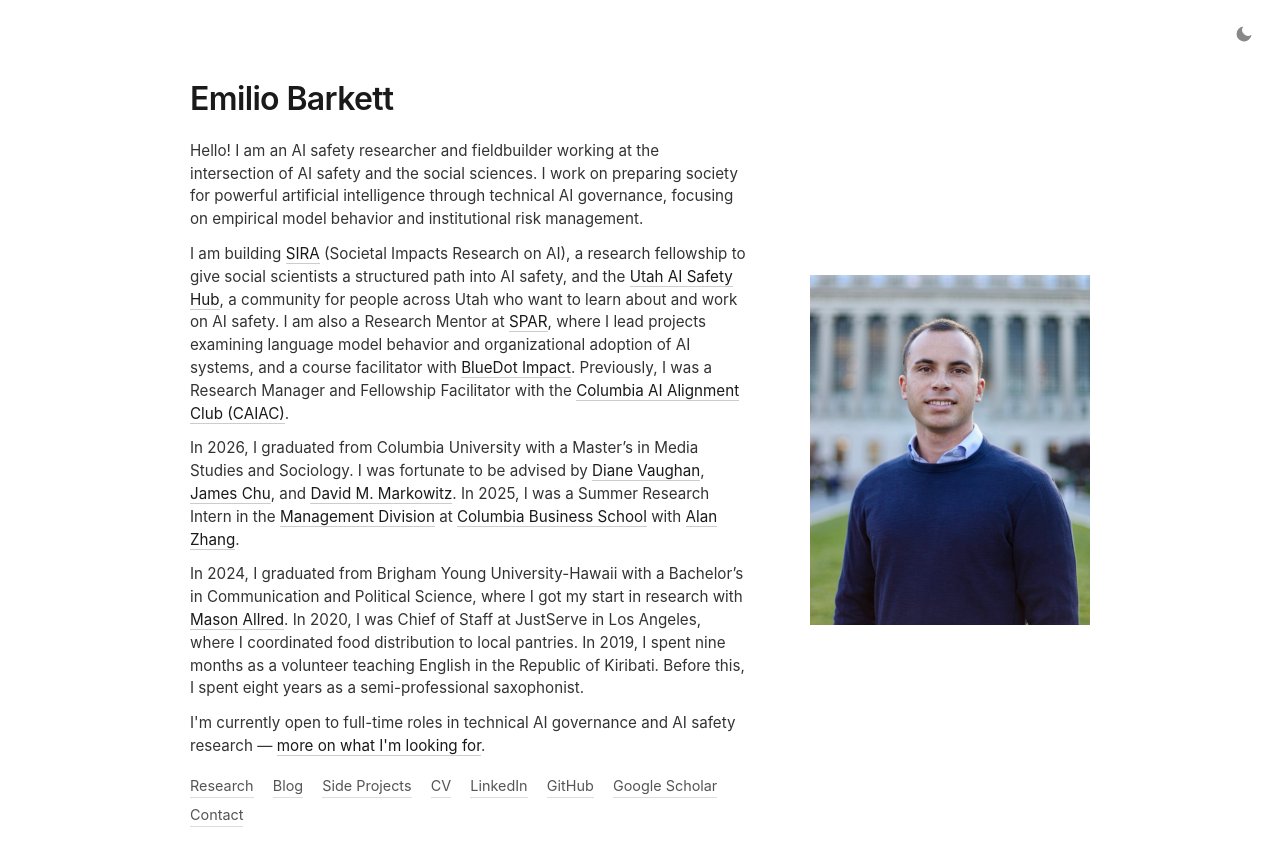
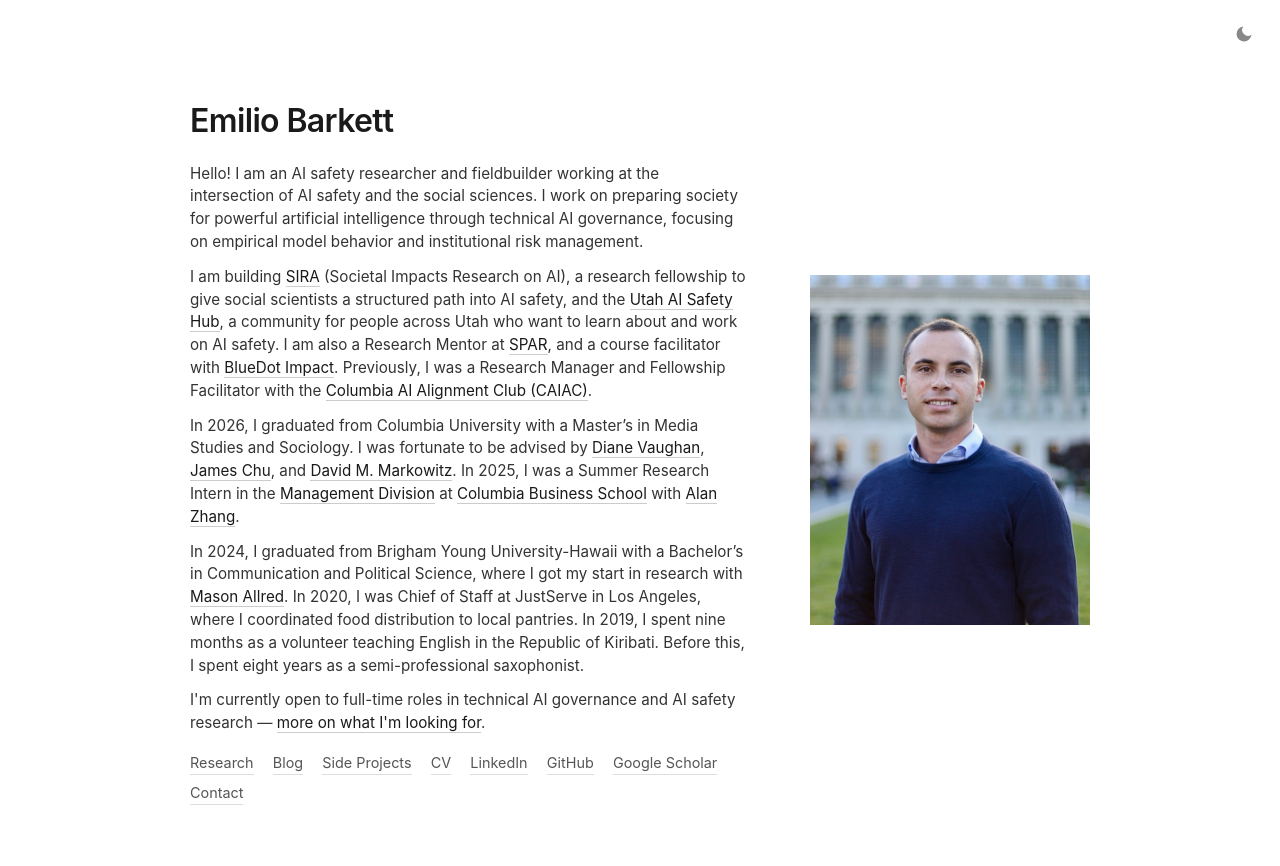
Before and after one commit to EmilioBarkett/emiliobarkett.github.io, a Jekyll site: the page built from index.html, in a window 1280 px wide and 900 px high. Shown: the top 866 px of the window. Built offline with Jekyll 4.4.1, drawn with Linux system fonts in a browser that asks for light colours.

Commit message:
Trim SPAR description from bio

```diff
--- a/index.html
+++ b/index.html
@@ -8,7 +8,7 @@ description: "Emilio Barkett is an AI safety researcher and fieldbuilder working
     <div class="details">
       <h1>Emilio Barkett</h1>
         <p>Hello! I am an AI safety researcher and fieldbuilder working at the intersection of AI safety and the social sciences. I work on preparing society for powerful artificial intelligence through technical AI governance, focusing on empirical model behavior and institutional risk management.</p>
-        <p>I am building <a href="https://sirafellowship.org/" target="_blank" rel="noopener">SIRA</a> (Societal Impacts Research on AI), a research fellowship to give social scientists a structured path into AI safety, and the <a href="https://utahaisafety.org/" target="_blank" rel="noopener">Utah AI Safety Hub</a>, a community for people across Utah who want to learn about and work on AI safety. I am also a Research Mentor at <a href="https://sparai.org/" target="_blank" rel="noopener">SPAR</a>, where I lead projects examining language model behavior and organizational adoption of AI systems, and a course facilitator with <a href="https://bluedot.org/" target="_blank" rel="noopener">BlueDot Impact</a>. Previously, I was a Research Manager and Fellowship Facilitator with the <a href="https://www.cualignment.org/" target="_blank" rel="noopener">Columbia AI Alignment Club (CAIAC)</a>.</p>
+        <p>I am building <a href="https://sirafellowship.org/" target="_blank" rel="noopener">SIRA</a> (Societal Impacts Research on AI), a research fellowship to give social scientists a structured path into AI safety, and the <a href="https://utahaisafety.org/" target="_blank" rel="noopener">Utah AI Safety Hub</a>, a community for people across Utah who want to learn about and work on AI safety. I am also a Research Mentor at <a href="https://sparai.org/" target="_blank" rel="noopener">SPAR</a>, and a course facilitator with <a href="https://bluedot.org/" target="_blank" rel="noopener">BlueDot Impact</a>. Previously, I was a Research Manager and Fellowship Facilitator with the <a href="https://www.cualignment.org/" target="_blank" rel="noopener">Columbia AI Alignment Club (CAIAC)</a>.</p>
         <p>In 2026, I graduated from Columbia University with a Master’s in Media Studies and Sociology. I was fortunate to be advised by <a href="https://sociology.columbia.edu/content/diane-vaughan" target="_blank" rel="noopener">Diane Vaughan</a>, <a href="https://jchu1225.github.io/" target="_blank" rel="noopener">James Chu</a>, and <a href="https://www.davidmarkowitz.org/" target="_blank" rel="noopener">David M. Markowitz</a>. In 2025, I was a Summer Research Intern in the <a href="https://business.columbia.edu/faculty/divisions/management/phd" target="_blank" rel="noopener">Management Division</a> at <a href="https://business.columbia.edu/" target="_blank" rel="noopener">Columbia Business School</a> with <a href="https://business.columbia.edu/faculty/people/alan-zhang" target="_blank" rel="noopener">Alan Zhang</a>.</p>
         <p>In 2024, I graduated from Brigham Young University-Hawaii with a Bachelor’s in Communication and Political Science, where I got my start in research with <a href="https://about.byuh.edu/directory/mason-allred" target="_blank" rel="noopener">Mason Allred</a>. In 2020, I was Chief of Staff at JustServe in Los Angeles, where I coordinated food distribution to local pantries. In 2019, I spent nine months as a volunteer teaching English in the Republic of Kiribati. Before this, I spent eight years as a semi-professional saxophonist.</p>
         <p>I'm currently open to full-time roles in technical AI governance and AI safety research — <a href="/opportunities.html">more on what I'm looking for</a>.</p>
```
